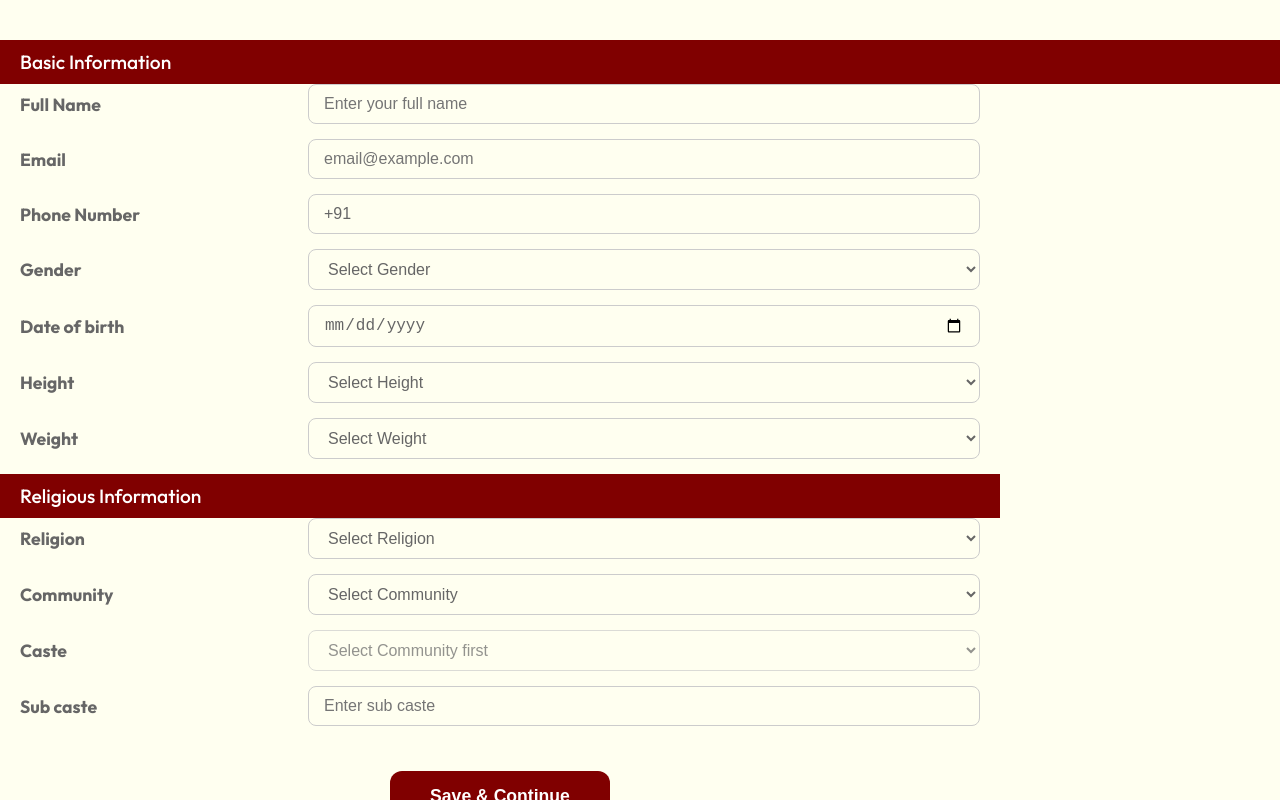
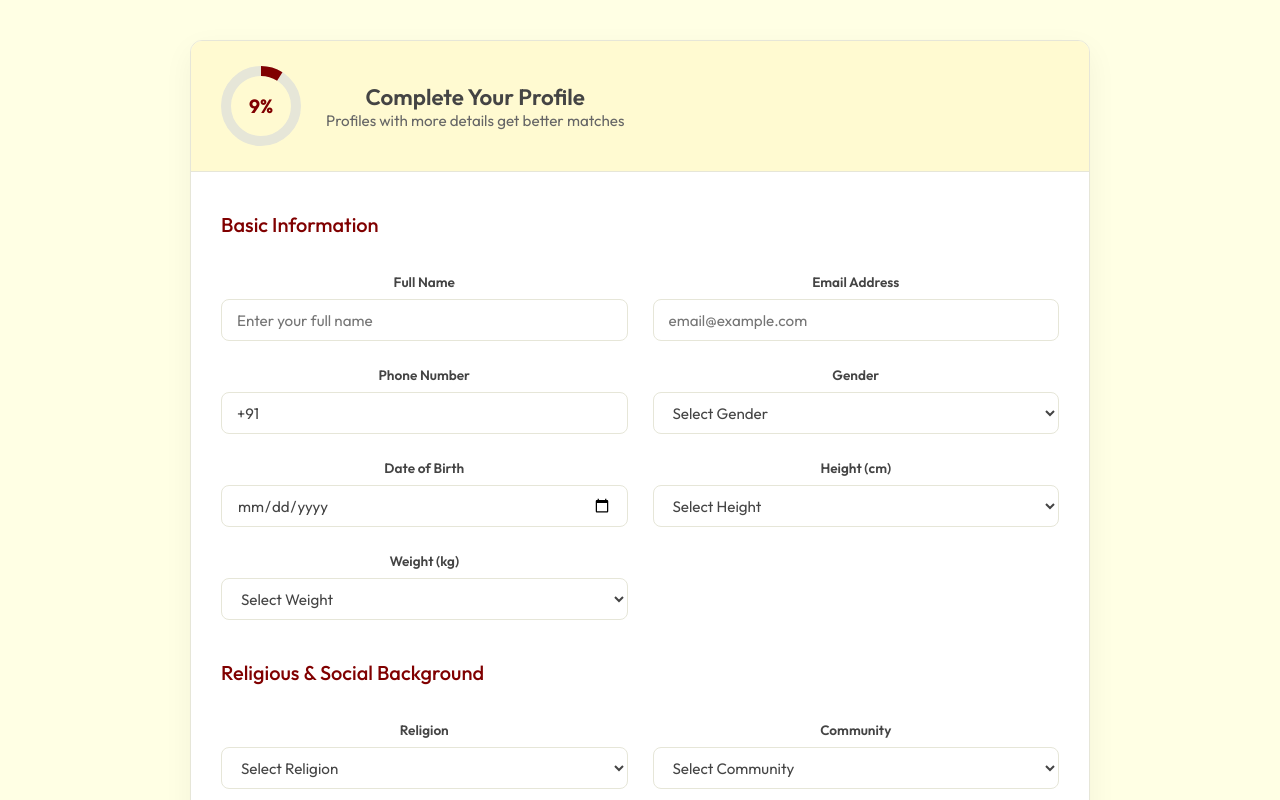
Before and after one commit to rutu-jadhav1607/React_developer-project, a React (Create React App) app: page /profile/basic-info in a window 1280 px wide. Shown: the top 800 px of the page. Built offline with nearby package versions, Linux system fonts and the light colour scheme.

Commit message:
modify ui in homepage

```diff
--- a/src/pages/profile/BasicInformation.jsx
+++ b/src/pages/profile/BasicInformation.jsx
@@ -1,19 +1,22 @@
-import React, { useState } from 'react';
+import React, { useState, useEffect } from 'react';
 import './profile.css';
 
 const CASTE_OPTIONS = {
     'Open / General': ['Maratha', 'Brahmin', 'Lingayat', 'Agri'],
     'OBC': ['Mali', 'Kunbi', 'Teli', 'Vanjari', 'Dhangar'],
     'SC': ['Mahar', 'Chambhar'],
-    'ST': ['ST-related Caste 1', 'ST-related Caste 2'], // Placeholders as requested
+    'ST': ['ST-related Caste 1', 'ST-related Caste 2'],
     'NT': ['NT-related Caste 1', 'NT-related Caste 2'],
     'VJ / DT': ['VJ/DT-related Caste 1', 'VJ/DT-related Caste 2'],
     'SBC': ['SBC-related Caste 1', 'SBC-related Caste 2']
 };
 
+const RELIGIONS = ['Hindu', 'Muslim', 'Christian', 'Sikh', 'Jain', 'Buddhist', 'Parsi'];
+const GENDERS = ['Male', 'Female'];
+const COMMUNITIES = ['Open / General', 'OBC', 'SC', 'ST', 'NT', 'VJ / DT', 'SBC'];
+
 const BasicInformation = () => {
     const [formData, setFormData] = useState({
-        // Basic Information
         fullName: '',
         email: '',
         phone: '+91',
@@ -21,237 +24,212 @@ const BasicInformation = () => {
         dob: '',
         height: '',
         weight: '',
-        // Religious Information
+        religion: '',
         community: '',
-        religion: '',
         caste: '',
         subCaste: ''
     });
 
+    const [progress, setProgress] = useState(0);
+
+    // Dynamic Progress Tracking
+    useEffect(() => {
+        const fields = Object.keys(formData);
+        const filled = fields.filter(key => {
+            if (key === 'phone') return formData[key] !== '+91' && formData[key].length > 3;
+            if (key === 'subCaste') return true; // Treating subCaste as optional or always valid for pct
+            return formData[key].trim() !== '';
+        });
+
+        const pct = Math.round((filled.length / fields.length) * 100);
+        setProgress(pct);
+    }, [formData]);
+
     const handleChange = (e) => {
         const { name, value } = e.target;
 
-        // Custom logic for phone number validation
         if (name === 'phone') {
-            if (!value.startsWith('+91')) {
-                return;
-            }
-            if (value.length > 13) {
-                return;
-            }
+            if (!value.startsWith('+91')) return;
+            if (value.length > 13) return;
         }
 
-        setFormData(prevState => {
-            const newState = {
-                ...prevState,
-                [name]: value
-            };
-
-            // Reset caste when community changes
-            if (name === 'community') {
-                newState.caste = '';
-            }
-
-            return newState;
+        setFormData(prev => {
+            const updated = { ...prev, [name]: value };
+            if (name === 'community') updated.caste = '';
+            return updated;
         });
     };
 
     const handleSubmit = (e) => {
         e.preventDefault();
-        console.log('Form Data Submitted:', formData);
+        console.log('Profile Data Saved:', formData);
     };
 
-    // Helper to generate range
+    // Range helpers
     const range = (start, end) => Array.from({ length: end - start + 1 }, (_, i) => start + i);
-
-    // Height options (existing logic)
     const heightOptions = range(140, 220);
-    // Weight options (existing logic)
     const weightOptions = range(40, 150);
 
+    // Circular Progress Params
+    const radius = 35;
+    const circumference = 2 * Math.PI * radius;
+    const strokeDashoffset = circumference - (progress / 100) * circumference;
+
     return (
-        <div className="profile-container">
-            <div className="section-header">Basic Information</div>
-            <form className="profile-form" onSubmit={handleSubmit}>
-                {/* Full Name */}
-                <div className="form-row">
-                    <label className="profile-label">Full Name</label>
-                    <div className="input-group">
+        <div className="profile-page-wrapper">
+            <div className="profile-card">
+                {/* Header Progress Section */}
+                <div className="profile-header-section">
+                    <div className="circular-progress-wrapper">
+                        <svg>
+                            <circle className="bg-circle" cx="40" cy="40" r={radius} />
+                            <circle
+                                className="progress-circle"
+                                cx="40" cy="40" r={radius}
+                                style={{ strokeDasharray: circumference, strokeDashoffset }}
+                            />
+                        </svg>
+                        <div className="progress-pct-text">{progress}%</div>
+                    </div>
+                    <div className="header-text-info">
+                        <h2>Complete Your Profile</h2>
+                        <p>Profiles with more details get better matches</p>
+                    </div>
+                </div>
+
+                <form onSubmit={handleSubmit}>
+                    <div className="profile-form-container">
+                        {/* Section 1: Basic Info */}
+                        <div className="section-title-header">
+                            <h3>Basic Information</h3>
+                        </div>
+
+                        <div className="form-grid">
+                            <div className="form-field-group">
+                                <label>Full Name</label>
                                 <input
                                     type="text"
                                     name="fullName"
-                            className="profile-input"
+                                    className="profile-input-field"
                                     placeholder="Enter your full name"
                                     value={formData.fullName}
                                     onChange={handleChange}
                                     required
                                 />
                             </div>
-                </div>
-
-                {/* Email */}
-                <div className="form-row">
-                    <label className="profile-label">Email</label>
-                    <div className="input-group">
+                            <div className="form-field-group">
+                                <label>Email Address</label>
                                 <input
                                     type="email"
                                     name="email"
-                            className="profile-input"
+                                    className="profile-input-field"
                                     placeholder="email@example.com"
                                     value={formData.email}
                                     onChange={handleChange}
-                            pattern="[a-z0-9._%+-]+@[a-z0-9.-]+\.[a-z]{2,}$"
-                            title="Please enter a valid email address"
                                     required
                                 />
                             </div>
-                </div>
-
-                {/* Phone Number */}
-                <div className="form-row">
-                    <label className="profile-label">Phone Number</label>
-                    <div className="input-group">
+                            <div className="form-field-group">
+                                <label>Phone Number</label>
                                 <input
                                     type="tel"
                                     name="phone"
-                            className="profile-input"
-                            placeholder="+91 0000000000"
+                                    className="profile-input-field"
                                     value={formData.phone}
                                     onChange={handleChange}
-                            pattern="^\+91[0-9]{10}$"
-                            title="Phone number must start with +91 followed by exactly 10 digits"
                                     required
                                 />
                             </div>
-                </div>
-
-                {/* Gender */}
-                <div className="form-row">
-                    <label className="profile-label">Gender</label>
-                    <div className="input-group">
-                        <select name="gender" className="profile-select" value={formData.gender} onChange={handleChange} required>
+                            <div className="form-field-group">
+                                <label>Gender</label>
+                                <select name="gender" className="profile-select-field" value={formData.gender} onChange={handleChange} required>
                                     <option value="">Select Gender</option>
-                            <option value="Male">Male</option>
-                            <option value="Female">Female</option>
+                                    {GENDERS.map(g => <option key={g} value={g}>{g}</option>)}
                                 </select>
                             </div>
-                </div>
-
-                {/* DOB */}
-                <div className="form-row">
-                    <label className="profile-label">Date of birth</label>
-                    <div className="input-group">
+                            <div className="form-field-group">
+                                <label>Date of Birth</label>
                                 <input
                                     type="date"
                                     name="dob"
-                            className="profile-input"
+                                    className="profile-input-field"
                                     value={formData.dob}
                                     onChange={handleChange}
                                     required
                                 />
                             </div>
+                            <div className="form-field-group">
+                                <label>Height (cm)</label>
+                                <select name="height" className="profile-select-field" value={formData.height} onChange={handleChange} required>
+                                    <option value="">Select Height</option>
+                                    {heightOptions.map(h => <option key={h} value={h}>{h} cm</option>)}
+                                </select>
                             </div>
-
-                {/* Height */}
-                <div className="form-row">
-                    <label className="profile-label">Height</label>
-                    <div className="input-group">
-                        <select name="height" className="profile-select" value={formData.height} onChange={handleChange} required>
-                            <option value="">Select Height</option>
-                            {heightOptions.map(h => (
-                                <option key={h} value={h}>{h} cm</option>
-                            ))}
+                            <div className="form-field-group">
+                                <label>Weight (kg)</label>
+                                <select name="weight" className="profile-select-field" value={formData.weight} onChange={handleChange} required>
+                                    <option value="">Select Weight</option>
+                                    {weightOptions.map(w => <option key={w} value={w}>{w} kg</option>)}
                                 </select>
                             </div>
                         </div>
 
-                {/* Weight */}
-                <div className="form-row">
-                    <label className="profile-label">Weight</label>
-                    <div className="input-group">
-                        <select name="weight" className="profile-select" value={formData.weight} onChange={handleChange} required>
-                            <option value="">Select Weight</option>
-                            {weightOptions.map(w => (
-                                <option key={w} value={w}>{w} kg</option>
-                            ))}
+                        {/* Section 2: Religious Info */}
+                        <div className="section-title-header">
+                            <h3>Religious & Social Background</h3>
+                        </div>
+
+                        <div className="form-grid" style={{ marginBottom: '20px' }}>
+                            <div className="form-field-group">
+                                <label>Religion</label>
+                                <select name="religion" className="profile-select-field" value={formData.religion} onChange={handleChange} required>
+                                    <option value="">Select Religion</option>
+                                    {RELIGIONS.map(r => <option key={r} value={r}>{r}</option>)}
                                 </select>
                             </div>
-                </div>
-
-                <div className="section-header">Religious Information</div>
-
-                {/* Religion */}
-                <div className="form-row">
-                    <label className="profile-label">Religion</label>
-                    <div className="input-group">
-                        <select name="religion" className="profile-select" value={formData.religion} onChange={handleChange} required>
-                            <option value="">Select Religion</option>
-                            <option value="Hindu">Hindu</option>
-                            <option value="Muslim">Muslim</option>
-                            <option value="Christian">Christian</option>
-                            <option value="Sikh">Sikh</option>
+                            <div className="form-field-group">
+                                <label>Community</label>
+                                <select name="community" className="profile-select-field" value={formData.community} onChange={handleChange} required>
+                                    <option value="">Select Community</option>
+                                    {COMMUNITIES.map(c => <option key={c} value={c}>{c}</option>)}
                                 </select>
                             </div>
-                </div>
-
-                {/* Community */}
-                <div className="form-row">
-                    <label className="profile-label">Community</label>
-                    <div className="input-group">
-                        <select name="community" className="profile-select" value={formData.community} onChange={handleChange} required>
-                            <option value="">Select Community</option>
-                            <option value="Open / General">Open / General</option>
-                            <option value="OBC">OBC</option>
-                            <option value="SC">SC</option>
-                            <option value="ST">ST</option>
-                            <option value="NT">NT</option>
-                            <option value="VJ / DT">VJ / DT</option>
-                            <option value="SBC">SBC</option>
-                        </select>
-                    </div>
-                </div>
-
-                {/* Caste */}
-                <div className="form-row">
-                    <label className="profile-label">Caste</label>
-                    <div className="input-group">
+                            <div className="form-field-group">
+                                <label>Caste</label>
                                 <select
                                     name="caste"
-                            className="profile-select"
+                                    className="profile-select-field"
                                     value={formData.caste}
                                     onChange={handleChange}
                                     required
                                     disabled={!formData.community}
                                 >
-                            <option value="">
-                                {formData.community ? 'Select Caste' : 'Select Community first'}
-                            </option>
+                                    <option value="">{formData.community ? 'Select Caste' : 'Select Community first'}</option>
                                     {formData.community && CASTE_OPTIONS[formData.community]?.map(c => (
                                         <option key={c} value={c}>{c}</option>
                                     ))}
                                 </select>
                             </div>
-                </div>
-
-                {/* Sub caste */}
-                <div className="form-row">
-                    <label className="profile-label">Sub caste</label>
-                    <div className="input-group">
+                            <div className="form-field-group">
+                                <label>Sub Caste</label>
                                 <input
                                     type="text"
                                     name="subCaste"
-                            className="profile-input"
+                                    className="profile-input-field"
                                     placeholder="Enter sub caste"
                                     value={formData.subCaste}
                                     onChange={handleChange}
                                 />
                             </div>
                         </div>
+                    </div>
 
-                <div style={{ display: 'flex', justifyContent: 'center', width: '100%' }}>
-                    <button type="submit" className="profile-button">Save & Continue</button>
+                    {/* Sticky Footer */}
+                    <div className="form-sticky-footer">
+                        <button type="submit" className="save-pill-button">Save & Continue</button>
                     </div>
                 </form>
+            </div>
         </div>
     );
 };
--- a/src/pages/profile/profile.css
+++ b/src/pages/profile/profile.css
@@ -1,113 +1,202 @@
 @import url('https://fonts.googleapis.com/css2?family=Outfit:wght@300;400;500;600;700&display=swap');
 
-.profile-container {
-    background-color: #FFFFF0;
+* {
+    box-sizing: border-box;
+    margin: 0;
+    padding: 0;
+}
+
+.profile-page-wrapper {
+    background-color: #FFFFE4;
     min-height: 100vh;
-    width: 100%;
+    padding: 40px 20px;
+    font-family: 'Outfit', sans-serif;
+    color: #444;
+}
+
+.profile-card {
+    background-color: #FFFFFF;
+    max-width: 900px;
+    margin: 0 auto;
+    border-radius: 12px;
+    box-shadow: 0 10px 30px rgba(0, 0, 0, 0.05);
+    overflow: hidden;
+    /* To contain header background */
+    border: 1px solid #E6E6D8;
+    position: relative;
+    display: flex;
+    flex-direction: column;
+}
+
+/* Header Section */
+.profile-header-section {
+    background-color: #FFFAD1;
+    padding: 25px 30px;
+    display: flex;
+    align-items: center;
+    gap: 25px;
+    border-bottom: 1px solid #E6E6D8;
+}
+
+.circular-progress-wrapper {
+    position: relative;
+    width: 80px;
+    height: 80px;
+}
+
+.circular-progress-wrapper svg {
+    width: 80px;
+    height: 80px;
+    transform: rotate(-90deg);
+}
+
+.circular-progress-wrapper circle {
+    fill: none;
+    stroke-width: 10;
+}
+
+.bg-circle {
+    stroke: #E6E6D8;
+}
+
+.progress-circle {
+    stroke: #800000;
+    transition: stroke-dashoffset 0.8s ease-in-out;
+}
+
+.progress-pct-text {
+    position: absolute;
+    top: 50%;
+    left: 50%;
+    transform: translate(-50%, -50%);
+    font-size: 1.2rem;
+    font-weight: 700;
+    color: #800000;
+}
+
+.header-text-info {
+    display: flex;
+    flex-direction: column;
+}
+
+.header-text-info h2 {
+    font-size: 1.4rem;
+    color: #444;
+    font-weight: 600;
+}
+
+.header-text-info p {
+    font-size: 0.95rem;
+    color: #666;
+}
+
+/* Form Container */
+.profile-form-container {
+    padding: 40px 30px 100px;
+    /* Space for sticky footer */
+}
+
+.section-title-header {
+    text-align: left;
+    margin-bottom: 30px;
     display: flex;
     flex-direction: column;
     align-items: flex-start;
-    padding-top: 40px;
-    padding-bottom: 60px;
-    font-family: 'Outfit', sans-serif;
 }
 
-.section-header {
-    background-color: #800000;
-    color: #fff;
-    padding: 10px 20px;
-    font-size: 1.2rem;
+.section-title-header h3 {
+    color: #800000;
     font-weight: 500;
-    width: 100%;
-    text-align: left;
+    font-size: 1.25rem;
+    margin-bottom: 6px;
+    text-transform: capitalize;
 }
 
-.profile-form {
-    width: 100%;
-    max-width: 1000px;
-    padding: 0;
+.form-grid {
+    display: grid;
+    grid-template-columns: repeat(2, 1fr);
+    gap: 25px;
+    margin-bottom: 40px;
 }
 
-.form-row {
+.form-field-group {
     display: flex;
-    align-items: center;
-    margin-bottom: 15px;
-    width: 100%;
-    padding: 0 20px;
+    flex-direction: column;
+    gap: 8px;
 }
 
-.profile-label {
-    width: 30%;
-    color: #666;
-    font-weight: 700;
-    font-size: 1.1rem;
-    text-align: left;
-    padding-right: 20px;
+.form-field-group label {
+    font-size: 0.85rem;
+    font-weight: 600;
+    color: #444;
 }
 
-.input-group {
-    width: 70%;
-    display: flex;
-    gap: 10px;
+.profile-input-field,
+.profile-select-field {
+    height: 42px;
+    border: 1px solid #E6E6D8;
+    border-radius: 8px;
+    padding: 0 15px;
+    font-size: 0.95rem;
+    color: #444;
+    font-family: inherit;
+    transition: all 0.3s ease;
+    background-color: #fff;
 }
 
-.profile-input,
-.profile-select {
-    background-color: #FFFFF0;
-    border: 1px solid #ccc;
-    border-radius: 8px;
-    padding: 10px 15px;
-    font-size: 1rem;
-    color: #666;
-    transition: all 0.3s ease;
-    width: 100%;
+.profile-input-field:focus,
+.profile-select-field:focus {
+    border-color: #800000;
+    outline: none;
+    box-shadow: 0 0 0 3px rgba(128, 0, 0, 0.1);
 }
 
-.profile-input:focus,
-.profile-select:focus {
-    border-color: #800000;
-    outline: none;
-    box-shadow: 0 0 0 2px rgba(128, 0, 0, 0.1);
+/* Sticky Footer */
+.form-sticky-footer {
+    position: sticky;
+    bottom: 0;
+    background-color: #FFFFE4;
+    border-top: 1px solid #E6E6D8;
+    padding: 20px 30px;
+    display: flex;
+    justify-content: center;
+    z-index: 10;
 }
 
-.profile-button {
+.save-pill-button {
     background-color: #800000;
     color: white;
     border: none;
-    border-radius: 12px;
-    padding: 15px 40px;
-    font-size: 1.1rem;
+    border-radius: 50px;
+    padding: 12px 60px;
+    font-size: 1rem;
     font-weight: 600;
     cursor: pointer;
-    margin-top: 30px;
-    align-self: center;
     transition: background-color 0.3s ease, transform 0.1s ease;
 }
 
-.profile-button:hover {
+.save-pill-button:hover {
     background-color: #6a0000;
 }
 
-.profile-button:focus,
-.profile-button:active {
+.save-pill-button:active {
     transform: scale(0.98);
-    outline: none;
-    border: 2px solid #800000;
-    box-shadow: 0 0 0 4px rgba(128, 0, 0, 0.2);
 }
 
+/* Mobile Adjustments */
 @media (max-width: 768px) {
-    .form-row {
-        flex-direction: column;
-        align-items: flex-start;
+    .form-grid {
+        grid-template-columns: 1fr;
+        gap: 20px;
     }
 
-    .profile-label {
-        width: 100%;
-        margin-bottom: 5px;
+    .profile-header-section {
+        flex-direction: column;
+        text-align: center;
+        padding: 20px;
     }
 
-    .input-group {
-        width: 100%;
+    .profile-form-container {
+        padding: 30px 20px 90px;
     }
 }
```
Lines whose indentation alone changed are shown as unchanged.
